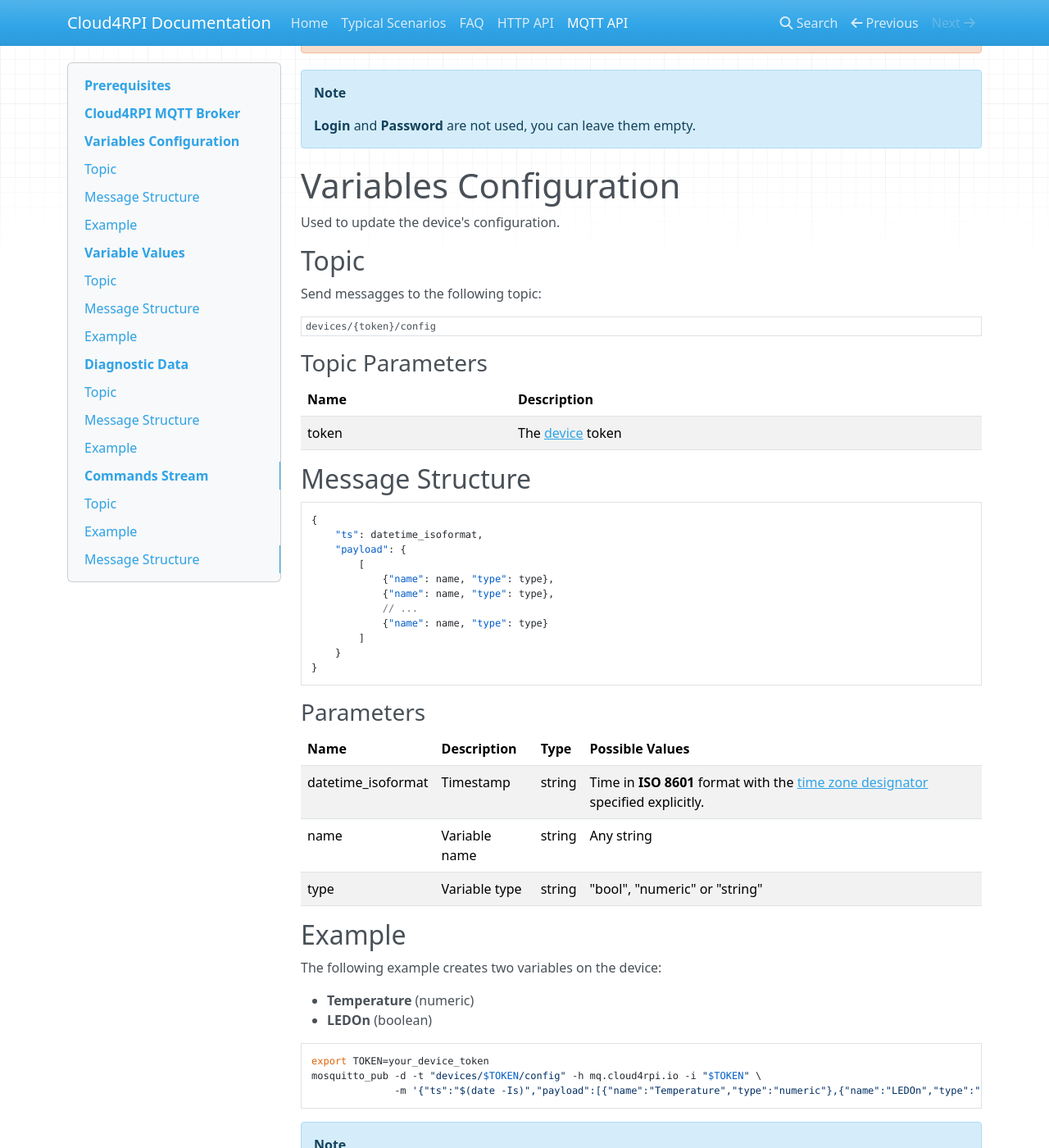
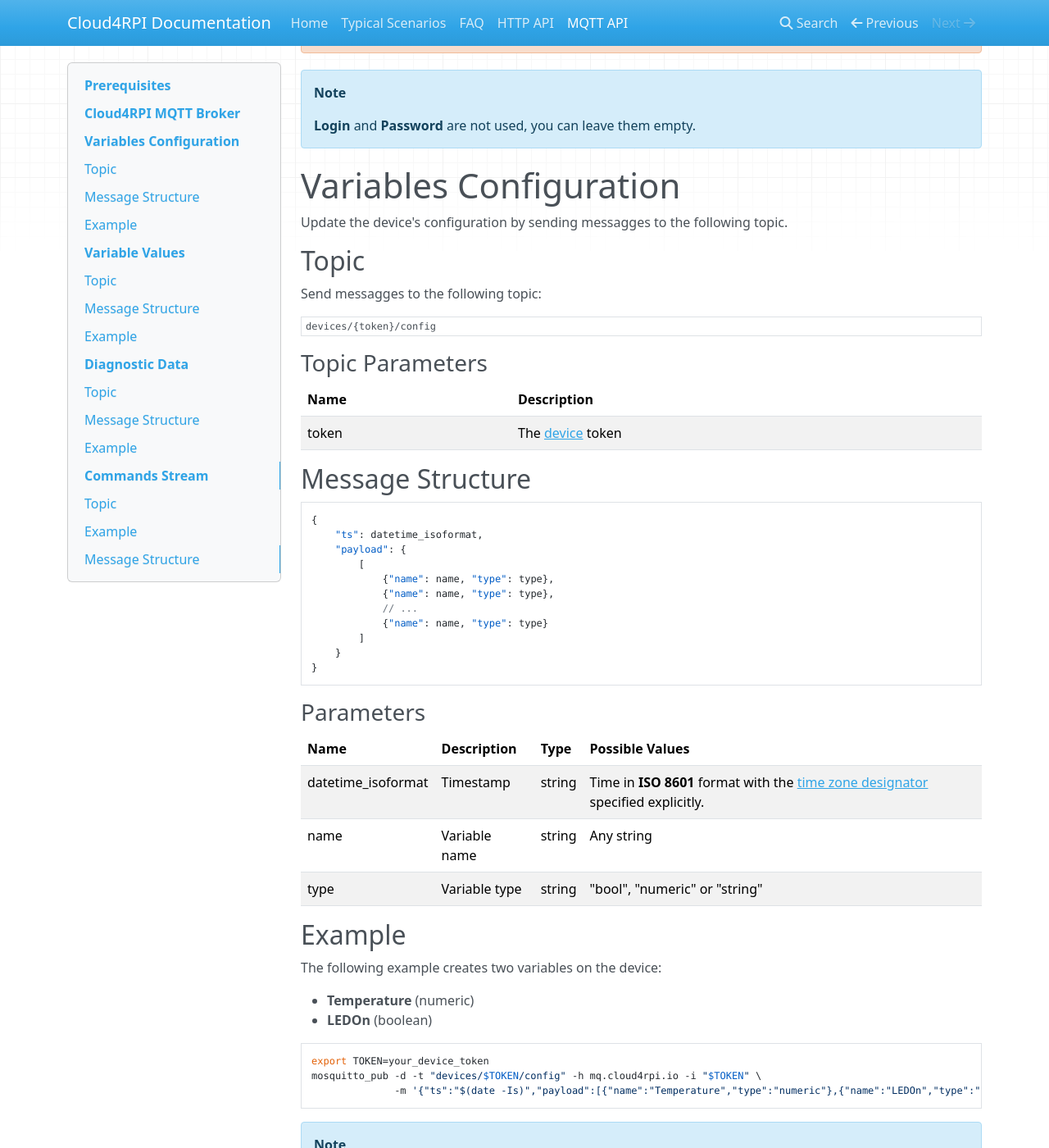
Before and after one commit to cloud4rpi/docs, an MkDocs documentation site: the page built from docs/mqtt_api.md, in a window 1280 px wide and 1400 px high, scrolled down 500 px. Shown: the whole window at 82% size. Built offline with MkDocs 1.6.1, drawn with Linux system fonts in a browser that asks for light colours; nearby versions of some CDN libraries; old or Windows-style settings are respelled for this version of MkDocs; some of the changed text lies outside the part shown.

Commit message:
better introductions

```diff
--- a/docs/mqtt_api.md
+++ b/docs/mqtt_api.md
@@ -23,7 +23,7 @@
 
 # Variables Configuration
 
-Used to update the device's configuration.
+Update the device's configuration by sending messagges to the following topic.
 
 ## Topic
 
@@ -84,7 +84,7 @@
 
 # Variable Values
 
-Used to send the data from the device.
+Send the data from the device in massages to the following topic.
 
 ## Topic
 
@@ -144,7 +144,7 @@
 
 # Diagnostic Data
 
-Used to send diagnostic data from the device.
+Send diagnostic data from the device in messagges to the following topic.
 
 ## Topic
 
@@ -202,7 +202,7 @@
 
 # Commands Stream
 
-Used to receive commangs from the [Control Panels](https://cloud4rpi.io/control-panels) in real time.
+Receive commangs from the [Control Panels](https://cloud4rpi.io/control-panels) in real time by subscribing to the following topic.
 
 ## Topic
 
```
